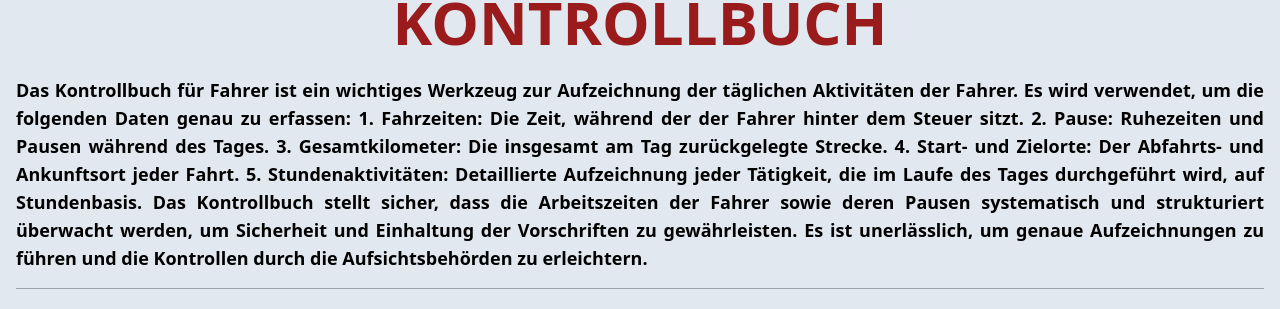
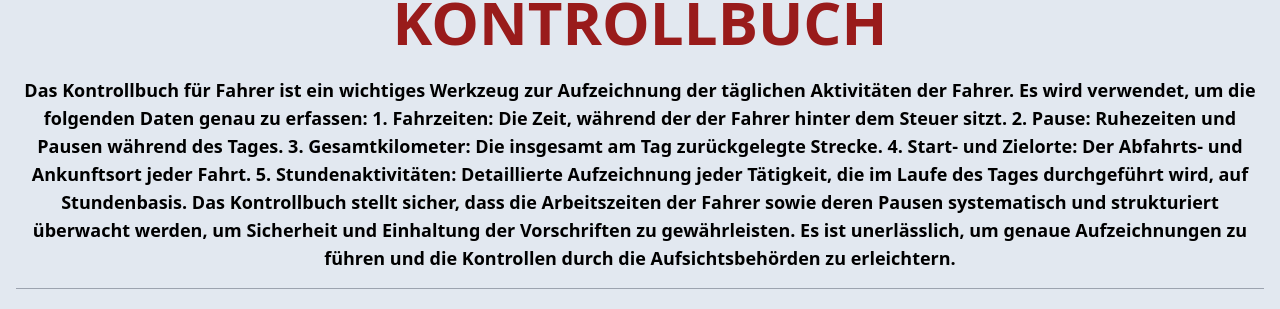
Before and after one commit to Krasimir-Hristov/DHL-Driver-Assitant-Dev, a React (Vite) app in the folder frontend/: page /controllbook in a window 1280 px wide. Shown: the part 136-445 px from the top of the page. Built offline with nearby package versions, Linux system fonts and the light colour scheme.

Commit message:
change the style in the Title and desc component

```diff
--- a/frontend/src/components/TitleAndDescripion.tsx
+++ b/frontend/src/components/TitleAndDescripion.tsx
@@ -14,7 +14,9 @@ const TitleAndDescripion: React.FC<TitleAndDescripion> = ({
       <h1 className='text-red-800 font-extrabold  justify-center text-center uppercase py-4 text-2xl  decoration-red-800  md:text-6xl'>
         {title}
       </h1>
-      <p className='text-lg  text-justify font-bold mx-4 my-2'>{description}</p>
+      <p className='text-lg  text-center justify-center font-bold mx-4 my-2'>
+        {description}
+      </p>
       <hr className='border-t border-gray-400 mx-4 my-4' />
     </div>
   );
```
